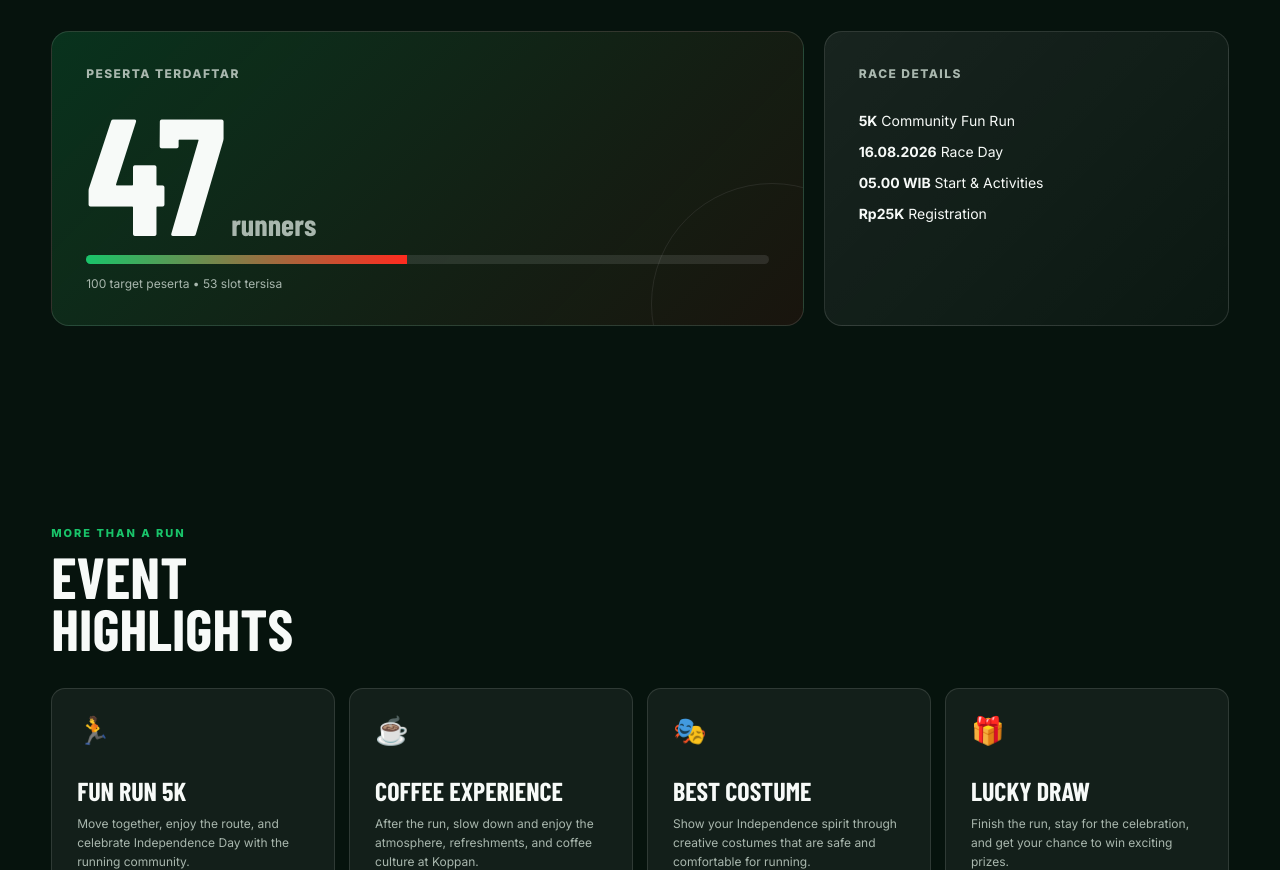
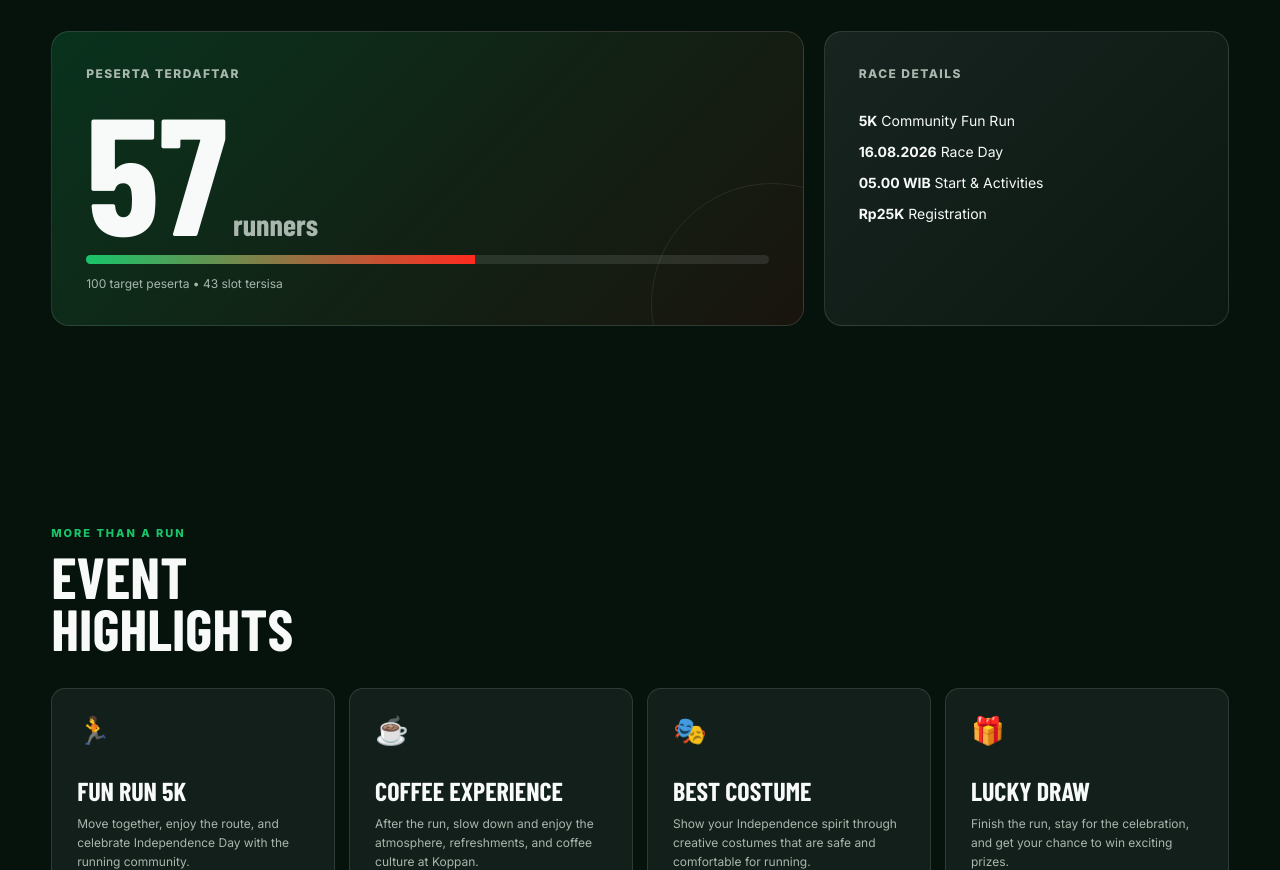
Before and after one commit to koppancoffeeandspace/merdekarunandbrew2026, a plain HTML site: page index.html in a window 1280 px wide. Shown: the part 1011-1881 px from the top of the page. Drawn offline with nearby package versions, Linux system fonts and the light colour scheme; a web font is replaced by a local one.

Commit message:
Update index.html

```diff
--- a/index.html
+++ b/index.html
@@ -196,7 +196,7 @@ footer{border-top:1px solid var(--line);padding:35px 0;color:var(--muted);font-s
    EASY EVENT CONFIGURATION
    ========================== */
 const CONFIG = {
-  participants: 47,   // ← Jumlah peserta saat ini; ubah sesuai data terbaru
+  participants: 57,   // ← Jumlah peserta saat ini; ubah sesuai data terbaru
   target: 100,
   registrationUrl: "https://forms.gle/94Nb3XjBYCTiJUTbA"
 };
```
